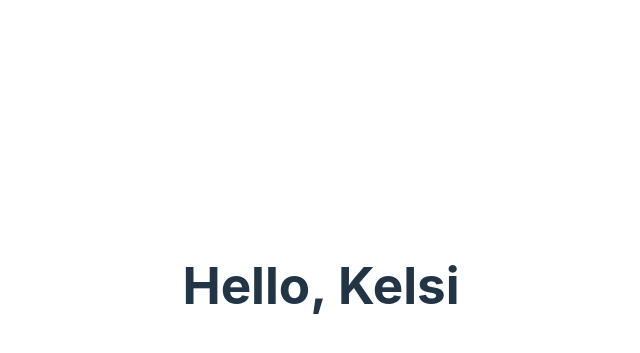
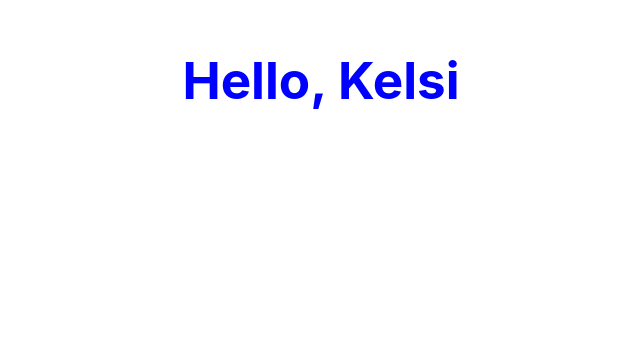
Before and after one commit to mathewacarter29/zombie-clicker, a React (Vite) app: page / in a window 1280 px wide. Shown: the part 115-468 px from the top of the page, without its empty margins (319-959 px from the left). Built offline with nearby package versions, Linux system fonts and the light colour scheme.

Commit message:
create window files

```diff
--- a/src/App.tsx
+++ b/src/App.tsx
@@ -1,11 +1,12 @@
 import './App.css'
+import Window from './components/Window/Window'
 
 function App() {
 
   return (
-    <div>
+    <Window>
       <h1>Hello, Kelsi</h1>
-    </div>
+    </Window>
   )
 }
 
--- /dev/null
+++ b/src/components/Window/Window.module.css
@@ -0,0 +1,7 @@
+.window {
+    height: 500px;
+    width: 500px;
+    color: blue;
+    border-width: medium;
+    border-color: red;
+}
--- /dev/null
+++ b/src/components/Window/Window.tsx
@@ -0,0 +1,13 @@
+import React from 'react';
+import classes from './Window.module.css'
+
+type WindowProps = {};
+function Window(props: React.PropsWithChildren<WindowProps>) {
+    return (
+        <div className={classes.window}>
+            {props.children}
+        </div>
+    );
+}
+
+export default Window;
```
